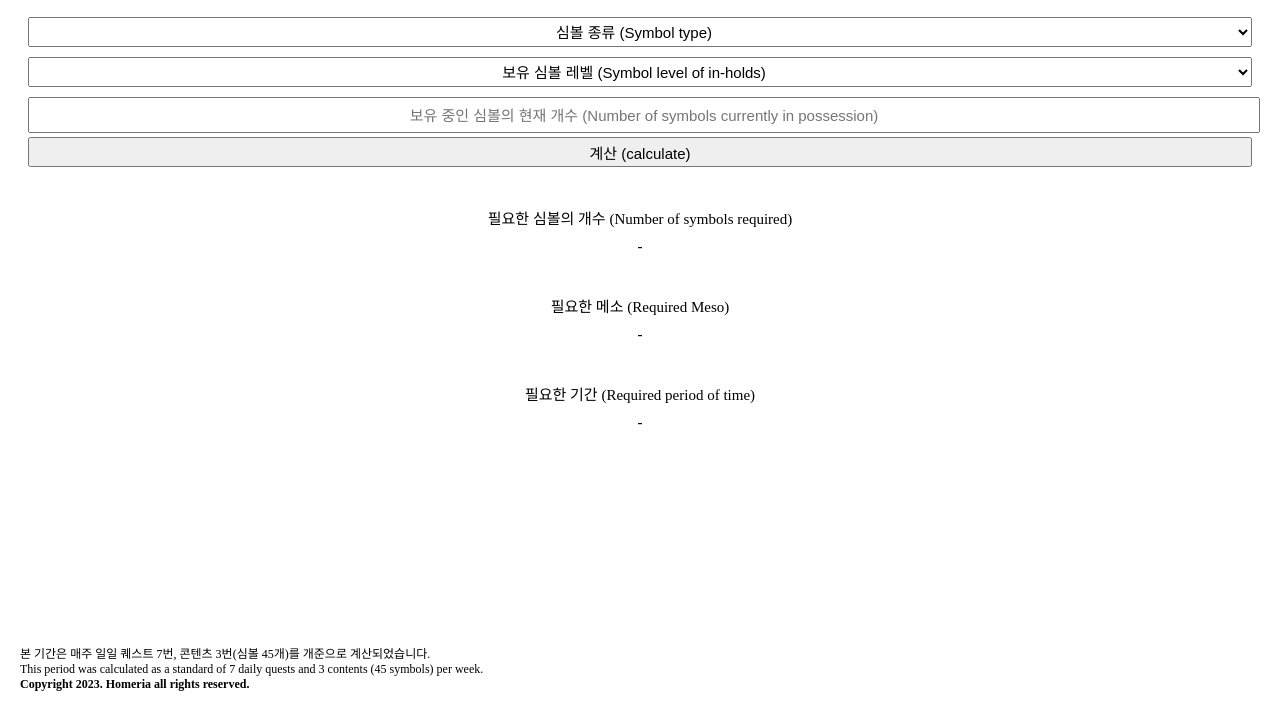
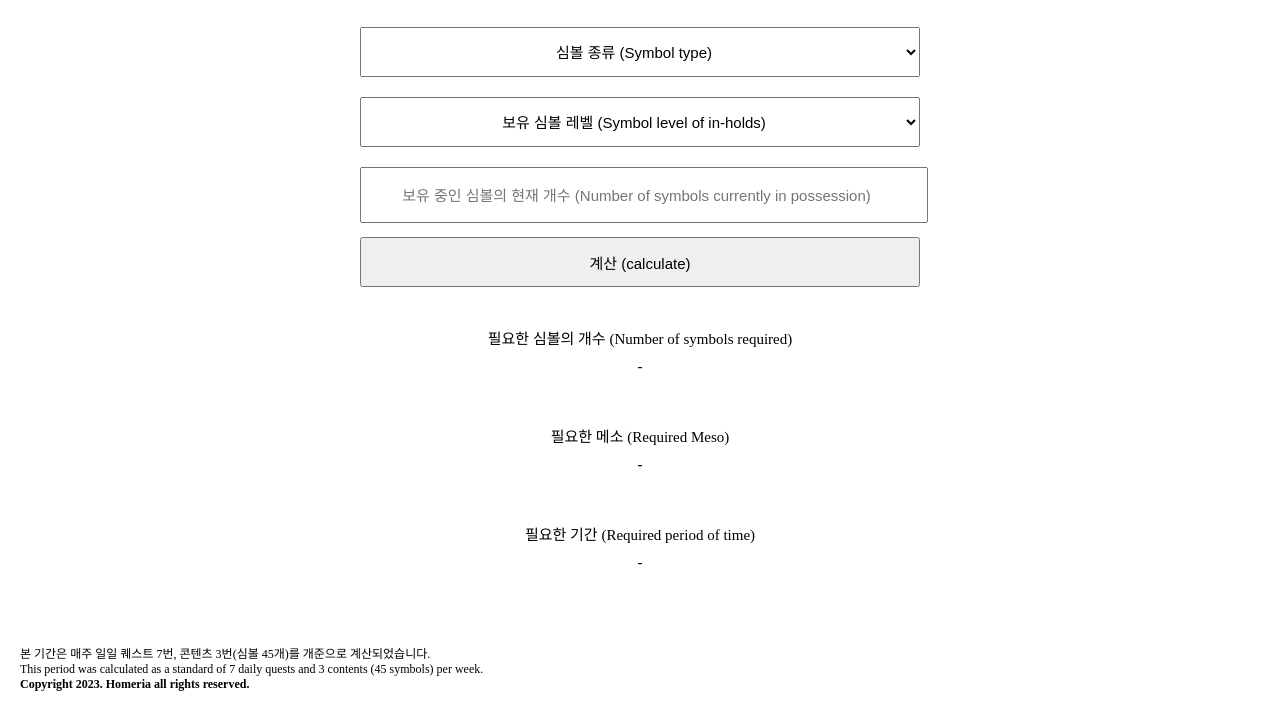
Before and after one commit to Homeria/MapleStorySymbolCalculator, a plain HTML site: page index.html in a window 1280 px wide. Both pictures are taken after a click on the button "계산 (calculate)". Shown: the part 88-800 px from the top of the page. Drawn offline with Linux system fonts and the light colour scheme.

Commit message:
Update 2023.03.20 - 2
1. fixed bugs related to calculating symbol inholds
2. modify design

```diff
--- a/CSS/indexStyle.css
+++ b/CSS/indexStyle.css
@@ -1,6 +1,7 @@
 #container {
-    width : 100%;
-    height : 80%;
+    width : 600px;
+    height : auto;
+    margin : auto;
 }
 
 #titles {
@@ -21,26 +22,27 @@
 }
 
 .main-element {
-    margin : 0px 10px 10px 0px;
+    margin : 0px 10px 20px 0px;
     width : 100%;
-    height : 30px;
+    height : 50px;
 }
 
 .element {
     width : 100%;
-    height : 30px;
+    height : 50px;
     font-size: 15px;
     text-align : center;
+    margin : 10px 0px 0px 0px;
 }
 
 #results {
     width : 100%;
-    margin : 20px 0px 0px 0px;
+    margin : 30px 0px 0px 0px;
 }
 
 .result {
     width : 100;
-    margin : 40px 0px 0px 0px;
+    margin : 50px 0px 0px 0px;
 
 }
 
@@ -52,7 +54,7 @@
 
 #footer {
     width : 100%;
-    position : absolute;
+    position : fixed;
     bottom : 0;
     left : 0;
 }
--- a/Scripts/SymbolCalculator.js
+++ b/Scripts/SymbolCalculator.js
@@ -1,5 +1,4 @@
-const reqGrowthValues = [12, 15, 20, 27, 36, 47, 60, 75, 92, 111, 132, 155, 180, 207, 236, 267, 300, 335, 372];
-const cumulativeGrowthValue = [0, 12, 27, 47, 74, 110, 157, 217, 292, 384, 495, 627, 782, 962, 1169, 1405, 1672, 1972, 2307, 2679];
+const reqGrowthValues = [12, 15, 20, 27, 36, 47, 60, 75, 92, 111, 132, 155, 180, 207, 236, 267, 300, 335, 372, 0];
 const levelUpThreshold = [12, 27, 47, 74, 110, 157, 217, 292, 384, 495, 627, 782, 962, 1169, 1405, 1672, 1972, 2307, 2679];
 
 class Symbol {
@@ -9,12 +8,14 @@ class Symbol {
         this.in_holds = in_holds;
     }
 
-    getTotalInHolds() {
-        return (cumulativeGrowthValue[this.level - 1] + this.in_holds);
-    }
-
     getTotalReqSymbol() {
-        return (2679 - this.getTotalInHolds());
+        var total = 0;
+        for(var i = this.level; i <= 20; i++) {
+            console.log("total = " + total + ", i = " + i + ", reqGrowthValues[i - 1] = " + reqGrowthValues[i - 1]);
+            total += reqGrowthValues[i - 1];
+        }
+        total -= this.in_holds;
+        return total;
     }
 
     getTotalReqMeso() {
@@ -85,8 +86,30 @@ function doCalculate() {
     reqMesoID.innerHTML = "-";
     reqPeriodID.innerHTML = "-";
 
-    if((type === "0") || (level === 0) || isNaN(in_hold) || (in_hold < 0) || ((in_hold - cumulativeGrowthValue[level - 1] > 2679)) || (level === 20 && in_hold !== 0)) {
-        alert("값이 제대로 입력되지 않았습니다. (Value not selected correctly.)")
+    var ValidValue = isValidValue(type, level, in_hold);
+
+    if(ValidValue[6] !== 1) {
+
+        var alertString = "";
+        if(ValidValue[0] === 1) {
+            alertString += "심볼 종류가 선택되지 않았습니다\n(No symbol type selected)\n\n";
+        }
+        if (ValidValue[1] === 1) {
+            alertString += "심볼 레벨이 선택되지 않았습니다\n(No symbol type selected)\n\n";
+        }
+        if (ValidValue[2] === 1) {
+            alertString += "입력한 개수가 올바르지 않습니다\n(The number entered is not valid)\n\n";
+        }
+        if (ValidValue[3] === 1) {
+            alertString += "보유 중인 개수는 음수가 될 수 없습니다.\n(The number you hold cannot be negative)\n\n";
+        }
+        if (ValidValue[4] === 1) {
+            alertString += "최대 보유량을 초과했습니다.\n(Maximum retention exceeded.)\n\n";
+        }
+        if (ValidValue[5] === 1) {
+            alertString += "심볼이 완성됐고, 더 이상 보유할 수 없습니다\n(The symbol is complete, and can no longer be retained.)";
+        }
+        alert(alertString);
     } else {
         symbol = new Symbol(type, level, in_hold);
         console.log("reqSymbol : " + symbol.getTotalReqSymbol());
@@ -102,4 +125,49 @@ function doCalculate() {
         reqMesoID.innerHTML = formattedReqMeso + "메소";
         reqPeriodID.innerHTML = reqPeriod + "주" + "(" + (reqPeriod * 7) + "일)";
     }
+
 }
+
+
+function isValidValue(type, level, in_hold) {
+
+    var isValidValue = [0, 0, 0, 0, 0, 0, 0];
+
+    var totalInHold = 0;
+    for(var i = 0; i < level - 1; i++) {
+        totalInHold += reqGrowthValues[i];
+    }
+
+    if(type === "0") {
+        isValidValue[0] += 1;
+    }
+    if(level === 0) {
+        isValidValue[1] += 1;
+    }
+    if(isNaN(in_hold)) {
+        isValidValue[2] += 1;
+    }
+    if(in_hold < 0) {
+        isValidValue[3] += 1;
+    }
+    if(in_hold + totalInHold > 2679) {
+        isValidValue[4] += 1;
+    }
+    if((level === 20 && in_hold !== 0)) {
+        isValidValue[5] += 1;
+    }
+    if(isAllZero(isValidValue)) {
+        isValidValue[6] += 1;
+    }
+
+    return isValidValue;
+}
+
+function isAllZero(arr) {
+    for(var i = 0; i < arr.length; i++) {
+        if(arr[i] != 0) {
+            return false;
+        }
+    }
+    return true;
+}
--- a/index.html
+++ b/index.html
@@ -58,7 +58,7 @@
             </div>
 
             <div id="inhold-inputs" class="main-element">
-                <input type="text" id="num" class="element" placeholder="보유 중인 심볼의 현재 개수 (Number of symbols currently in possession)">
+                <input type="number" min="0" max="2679" id="num" class="element" placeholder="보유 중인 심볼의 현재 개수 (Number of symbols currently in possession)">
             </div>
 
             <div id="executor" class="main-element">
```
